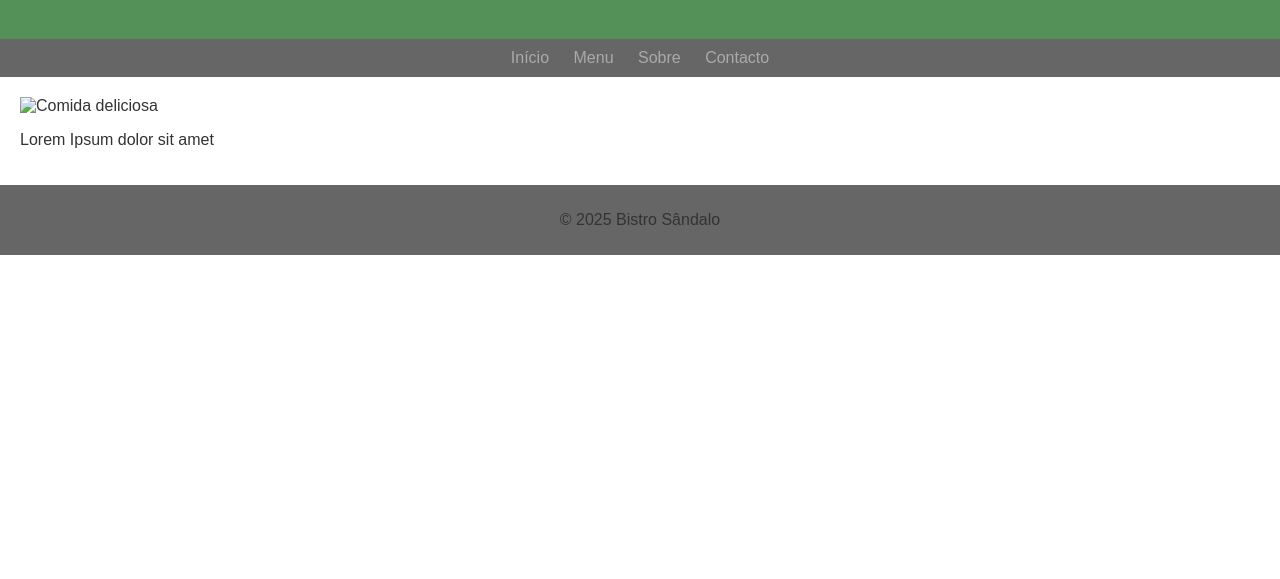
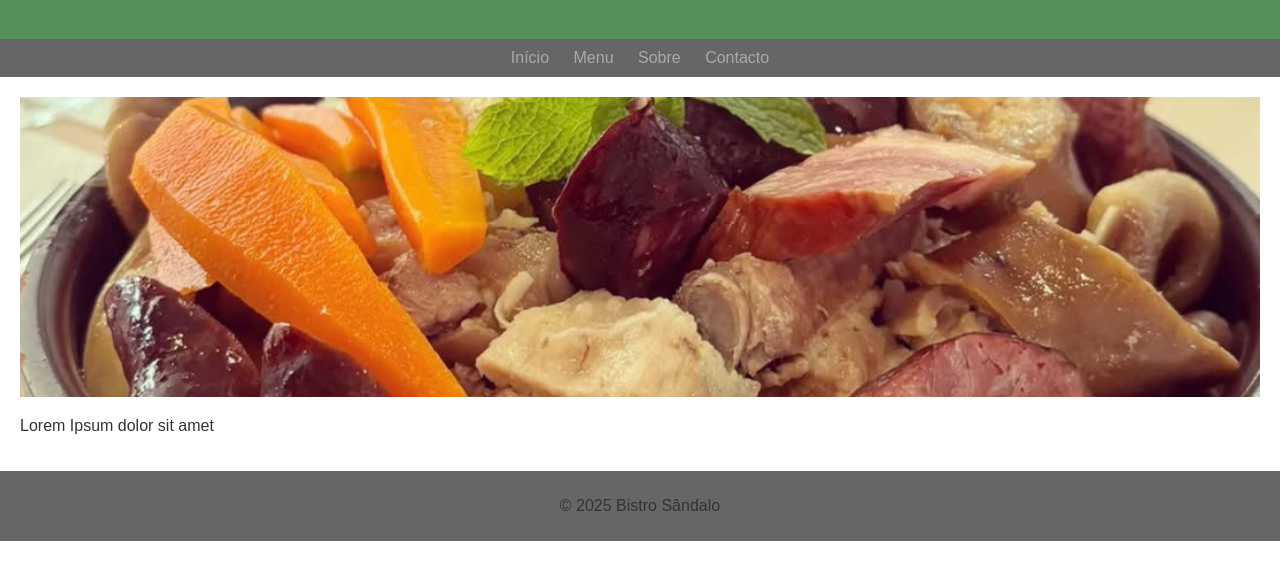
Before and after one commit to LCP-215/bistrosandalo, a plain HTML site: page index.html in a window 1280 px wide. Shown: the part 81-660 px from the top of the page. Drawn offline with Linux system fonts and the light colour scheme.

Commit message:
index.html

```diff
--- a/index.html
+++ b/index.html
@@ -15,7 +15,7 @@
         <a href="contact.html">Contacto</a>
     </nav>
     <main>
-        <img src="images/food.jpg" alt="Comida deliciosa" class="hero">
+        <img src="images/1.jpg" alt="Cozido" class="hero">
         <p>Lorem Ipsum dolor sit amet</p>
     </main>
     <footer>
```
